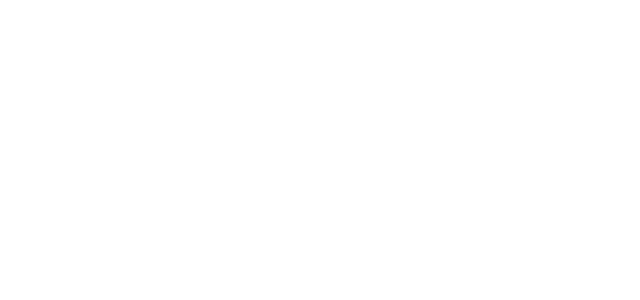
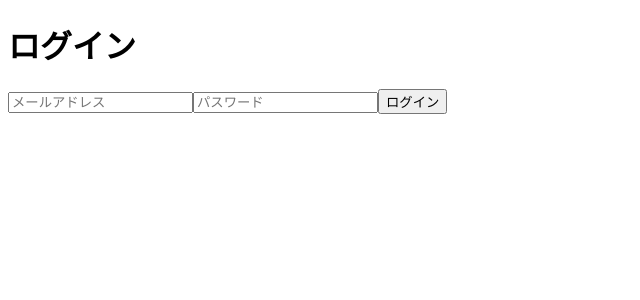
Before and after one commit to terumitt-dev/react-front-myblog, a React (Vite) app in the folder app/: page /login in a window 1280 px wide. Before the commit this address had no page. Shown: the top 300 px of the page, without its empty margins (0-640 px from the left). Built offline with nearby package versions, Linux system fonts and the light colour scheme.

Commit message:
簡易的なログイン機能を追加

```diff
--- a/app/src/App.tsx
+++ b/app/src/App.tsx
@@ -1,20 +1,16 @@
-import { BrowserRouter, Routes, Route } from 'react-router-dom'
-import Top from '@/pages/Top'
-import Category from '@/pages/Category'
-import PostDetail from '@/pages/PostDetail'
-import Admin from '@/pages/Admin'
+// app/src/router/App.tsx
+import { BrowserRouter } from 'react-router-dom'
+import Router from '@/router/Router'
+import { AuthProvider } from '@/context/AuthContext'
 
 function App() {
   return (
     <BrowserRouter>
-      <Routes>
-        <Route path="/" element={<Top />} />
-        <Route path="/category/:category" element={<Category />} />
-        <Route path="/posts/:id" element={<PostDetail />} />
-        <Route path="/admin" element={<Admin />} /> {/* ← 追加！ */}
-      </Routes>
+      <AuthProvider>
+        <Router />
+      </AuthProvider>
     </BrowserRouter>
   )
 }
 
-export default App;
+export default App
--- /dev/null
+++ b/app/src/context/AuthContext.tsx
@@ -0,0 +1,46 @@
+// app/src/context/AuthContext.tsx
+import { createContext, useContext, useEffect, useState } from 'react'
+
+type AuthContextType = {
+  isLoggedIn: boolean
+  login: (email: string, password: string) => boolean
+  logout: () => void
+}
+
+const AuthContext = createContext<AuthContextType | undefined>(undefined)
+
+export const AuthProvider = ({ children }: { children: React.ReactNode }) => {
+  const [isLoggedIn, setIsLoggedIn] = useState(false)
+
+  useEffect(() => {
+    const stored = localStorage.getItem('myblog-auth')
+    setIsLoggedIn(stored === 'true')
+  }, [])
+
+  const login = (email: string, password: string) => {
+    // ← Deviseに置き換える想定
+    if (email === 'admin@example.com' && password === 'password') {
+      setIsLoggedIn(true)
+      localStorage.setItem('myblog-auth', 'true')
+      return true
+    }
+    return false
+  }
+
+  const logout = () => {
+    setIsLoggedIn(false)
+    localStorage.removeItem('myblog-auth')
+  }
+
+  return (
+    <AuthContext.Provider value={{ isLoggedIn, login, logout }}>
+      {children}
+    </AuthContext.Provider>
+  )
+}
+
+export const useAuth = () => {
+  const context = useContext(AuthContext)
+  if (!context) throw new Error('useAuth must be used within AuthProvider')
+  return context
+}
--- /dev/null
+++ b/app/src/pages/Login.tsx
@@ -0,0 +1,51 @@
+// app/src/pages/Login.tsx
+import { useState } from 'react'
+import { useNavigate } from 'react-router-dom'
+import { useAuth } from '@/context/AuthContext'
+
+const Login = () => {
+  const { login } = useAuth()
+  const [email, setEmail] = useState('')
+  const [password, setPassword] = useState('')
+  const [error, setError] = useState('')
+  const navigate = useNavigate()
+
+  const handleSubmit = () => {
+    const ok = login(email, password)
+    if (ok) {
+      navigate('/admin')
+    } else {
+      setError('ログインに失敗しました。')
+    }
+  }
+
+  return (
+    <div className="p-6 space-y-4 max-w-md mx-auto">
+      <h1 className="text-xl font-bold">ログイン</h1>
+      <input
+        type="email"
+        placeholder="メールアドレス"
+        value={email}
+        onChange={(e) => setEmail(e.target.value)}
+        className="border p-2 w-full"
+      />
+      <input
+        type="password"
+        placeholder="パスワード"
+        value={password}
+        onChange={(e) => setPassword(e.target.value)}
+        className="border p-2 w-full"
+      />
+      {error && <p className="text-red-600">{error}</p>}
+      {/* biome-ignore lint/a11y/useButtonType: <explanation> */}
+      <button
+        onClick={handleSubmit}
+        className="bg-blue-600 text-white px-4 py-2 rounded hover:bg-blue-700 w-full"
+      >
+        ログイン
+      </button>
+    </div>
+  )
+}
+
+export default Login
--- a/app/src/router/Router.tsx
+++ b/app/src/router/Router.tsx
@@ -1,23 +1,27 @@
 // src/router/Router.tsx
-import { BrowserRouter, Routes, Route } from "react-router-dom";
-import Top from "../pages/Top";
-import PostDetail from "../pages/PostDetail";
-import Comment from "../pages/Comment";
-import Category from "../pages/Category";
-import Admin from "../pages/Admin";
+import { Routes, Route, Navigate } from 'react-router-dom'
+import Top from '@/pages/Top'
+import Category from '@/pages/Category'
+import PostDetail from '@/pages/PostDetail'
+import Admin from '@/pages/Admin'
+import Login from '@/pages/Login'
+import { useAuth } from '@/context/AuthContext'
 
-const AppRouter = () => {
+const Router = () => {
+  const { isLoggedIn } = useAuth()
+
   return (
-    <BrowserRouter>
-      <Routes>
-        <Route path="/" element={<Top />} />
-        <Route path="/posts/:id" element={<PostDetail />} />
-        <Route path="/posts/:id/comments" element={<Comment />} />
-        <Route path="/categories/:genre" element={<Category />} />
-        <Route path="/admin" element={<Admin />} />
-      </Routes>
-    </BrowserRouter>
-  );
-};
+    <Routes>
+      <Route path="/" element={<Top />} />
+      <Route path="/category/:category" element={<Category />} />
+      <Route path="/posts/:id" element={<PostDetail />} />
+      <Route path="/login" element={<Login />} />
+      <Route
+        path="/admin"
+        element={isLoggedIn ? <Admin /> : <Navigate to="/login" />}
+      />
+    </Routes>
+  )
+}
 
-export default AppRouter;
+export default Router
```
